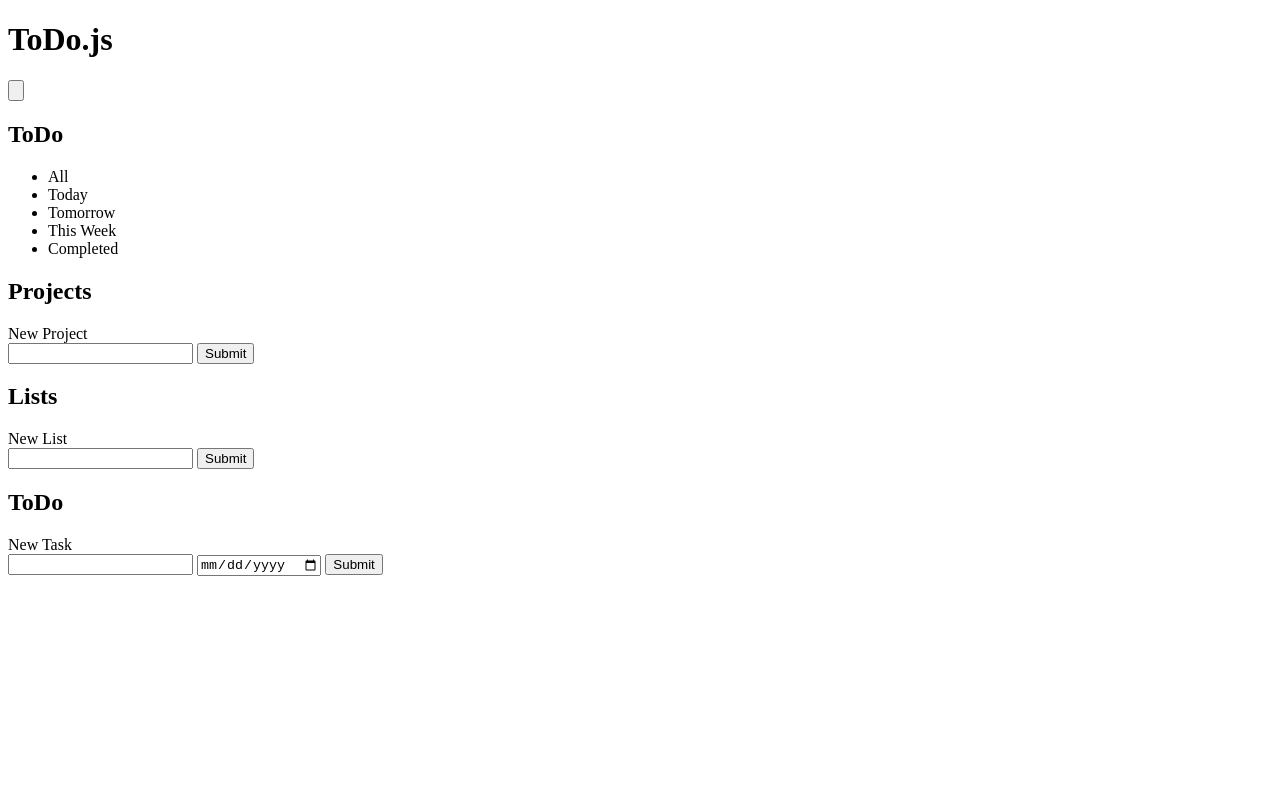
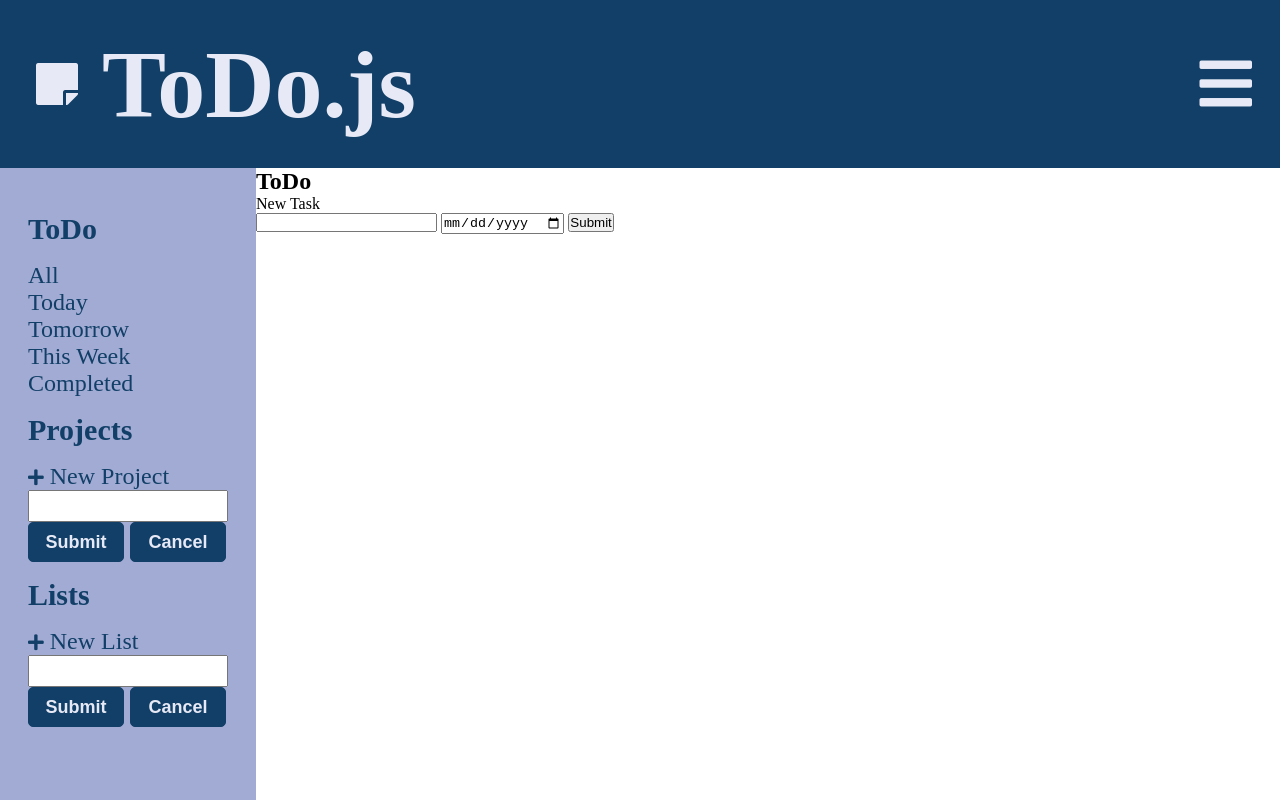
Before and after one commit to Fenroe/ToDo.js, a website built with webpack: page dist/index.html in a window 1280 px wide. Shown: the top 800 px of the page. Built offline with nearby package versions, Linux system fonts and the light colour scheme.

Commit message:
feat: navbar and header style looking good

```diff
--- /dev/null
+++ b/src/_header.scss
@@ -0,0 +1,29 @@
+header {
+    height: 10.5rem;
+    background-color: $headerColor;
+    padding: 28px;
+    width: 100%;
+    display: flex;
+    align-items: center;
+    justify-content: space-between;
+}
+
+.logo {
+    font-size: $appTitle;
+    color: $tvColor;
+    display: flex;
+    justify-content: left;
+    align-items: center;
+}
+
+.logo-icon {
+    font-size: 48px;
+    padding: 8px;
+    margin-right: 1rem;
+}
+
+.header-menu {
+    color: $tvColor;
+    font-size: 60px;
+    cursor: pointer;
+}
--- /dev/null
+++ b/src/_nav.scss
@@ -0,0 +1,55 @@
+nav {
+    background-color: $navColor;
+    color: $headerColor;
+    width: 16rem;
+    padding: 28px;
+    height: 100vh;
+    font-size: $defaultSpan;
+}
+
+.nb-title {
+    font-size: $NavHeading;
+    font-weight: 700;
+    margin: 1rem 0;
+}
+
+.nb-item {
+    &:hover {
+        background-color: $hoverColor;
+        color: $tvColor;
+    }
+}
+
+.category-span {
+    cursor: pointer;
+}
+
+.nb-add-item-icon {
+    font-size: 18px;
+    cursor: pointer;
+}
+
+.add-category-input {
+    font-size: $defaultSpan;
+    width: 100%;
+    padding-left: 1rem;
+}
+
+.nb-button {
+    border-radius: 5px;
+    font-size: 18px;
+    font-weight: 700;
+    width: 6rem;
+    height: 2.5rem;
+    padding: 1px;
+    border: 1px solid $headerColor;
+    cursor: pointer;
+    background-color: $headerColor;
+    color: $tvColor;
+
+    &:hover {
+        background-color: $tvColor;
+        color: $headerColor;
+        border: 1px solid $tvColor;
+    }
+}
--- /dev/null
+++ b/src/_resets.scss
@@ -0,0 +1,6 @@
+* {
+    box-sizing: border-box;
+    margin: 0;
+    padding: 0;
+    list-style: none;
+}
--- a/src/_vars.scss
+++ b/src/_vars.scss
@@ -0,0 +1,13 @@
+// colors
+
+$headerColor: #113F67;
+$navColor: #A2ABD3;
+$tvColor: #E7EAF6;
+$hoverColor: #38598B;
+
+// font sizes
+
+$appTitle: 48px;
+$NavHeading: 30px;
+$tvHeading: 36px;
+$defaultSpan: 24px;
--- a/src/data.js
+++ b/src/data.js
@@ -13,19 +13,21 @@ const data = (() => {
 
     const getNavForm = id => `
         <div>
-            <label></label>
-            <input type="text" id=${id}>
-            <button id="add-${id}">Submit</button>
+            <input class="add-category-input" type="text" id=${id}>
+            <div class="nb-buttons-container">
+                <button class="add-category nb-button" id="add-${id}">Submit</button>
+                <button class="add-category-cancel nb-button" id="cancel-${id}">Cancel</button>
+            </div>
         </div>`
 
     const fillProjectsMenu = projects => {
         projectsMenuContents = ``;
         projects.forEach(item => {
             projectsMenuContents += `
-            <li>
+            <li class="nb-item">
                 <span class="category-span" data-index="${item}">${item}</span>
                 <span class="remove-category-span" data-parent="projects" data-index ="remove ${item}">Remove</span>
-            </li>`
+            </li class="nb-item>`
         })
     }
 
@@ -98,13 +100,12 @@ const data = (() => {
 
     const getHeaderContents = () =>  `
     <div class="logo">
+        <i class="fas fa-sticky-note logo-icon"></i>
         <h1 class="logo-text">
             ToDo.js
         </h1>
     </div>
-        <button class="mobile-menu">
-            <img src="" alt="">
-        </button>`
+    <i class="fas fa-bars header-menu"></i>`
 
     const getNavContents = () => `
     <div class="nb-todo">
@@ -131,8 +132,8 @@ const data = (() => {
         <h2 class="nb-title">Projects</h2>
         <ul class="nb-menu">${projectsMenuContents}</ul>
         <div class=nb-add-item>
-            <i></i>
-            <span class=nb-projects-add-item-span>New Project</span>
+            <i class="fas fa-plus nb-add-item-icon"></i>
+            <span class=nb-add-item-span>New Project</span>
         </div>
         ${getNavForm(`project`)}
     </div>
@@ -140,7 +141,7 @@ const data = (() => {
         <h2 class="nb-title">Lists</h2>
         <ul class="nb-menu">${listsMenuContents}</ul>
         <div class=nb-add-item>
-        <i></i>
+        <i class="fas fa-plus nb-add-item-icon"></i>
         <span class=nb-add-item-span>New List</span>
         </div>
         ${getNavForm(`list`)}
--- a/src/index.js
+++ b/src/index.js
@@ -1,4 +1,5 @@
 import { ui } from "./ui";
+import "./main.css";
 
 ui.retrieveStorage();
 ui.loadHeader();
--- a/src/main.scss
+++ b/src/main.scss
@@ -0,0 +1,8 @@
+@import "resets";
+@import "vars";
+@import "header";
+@import "nav";
+
+main {
+    display: flex;
+}
--- a/src/ui.js
+++ b/src/ui.js
@@ -48,7 +48,6 @@ const ui = (() => {
 
     const removeList = removedList => {
         categories.removeList(removedList);
-        console.log(categories.getLists());
         storage.storeLists(categories.getLists());
         loadNav();
     }
@@ -70,7 +69,6 @@ const ui = (() => {
     const initRemoveCategory = () => {
         document.querySelectorAll(`.remove-category-span`).forEach(button => {
             button.addEventListener(`click`, () => {
-                console.log(`success`);
                 if (button.dataset.parent === `projects`) {
                     console.log(button.dataset.index);
                     removeProject(button.dataset.index.replace(`remove `, ``));
@@ -170,6 +168,12 @@ const ui = (() => {
         tasks.setTasks(storage.getTasks());
     }
 
+    const checkCategory = () => {
+        if (!categories.getProjects().includes(currentCategory) && !categories.getLists().includes(currentCategory)) {
+            setCurrentCategory(`ToDo`);
+        }
+    }
+
 
     return {
         loadHeader,
```
Also changed, not shown: dist/bundle.js, dist/index.html, src/main.css, 1 other file.
